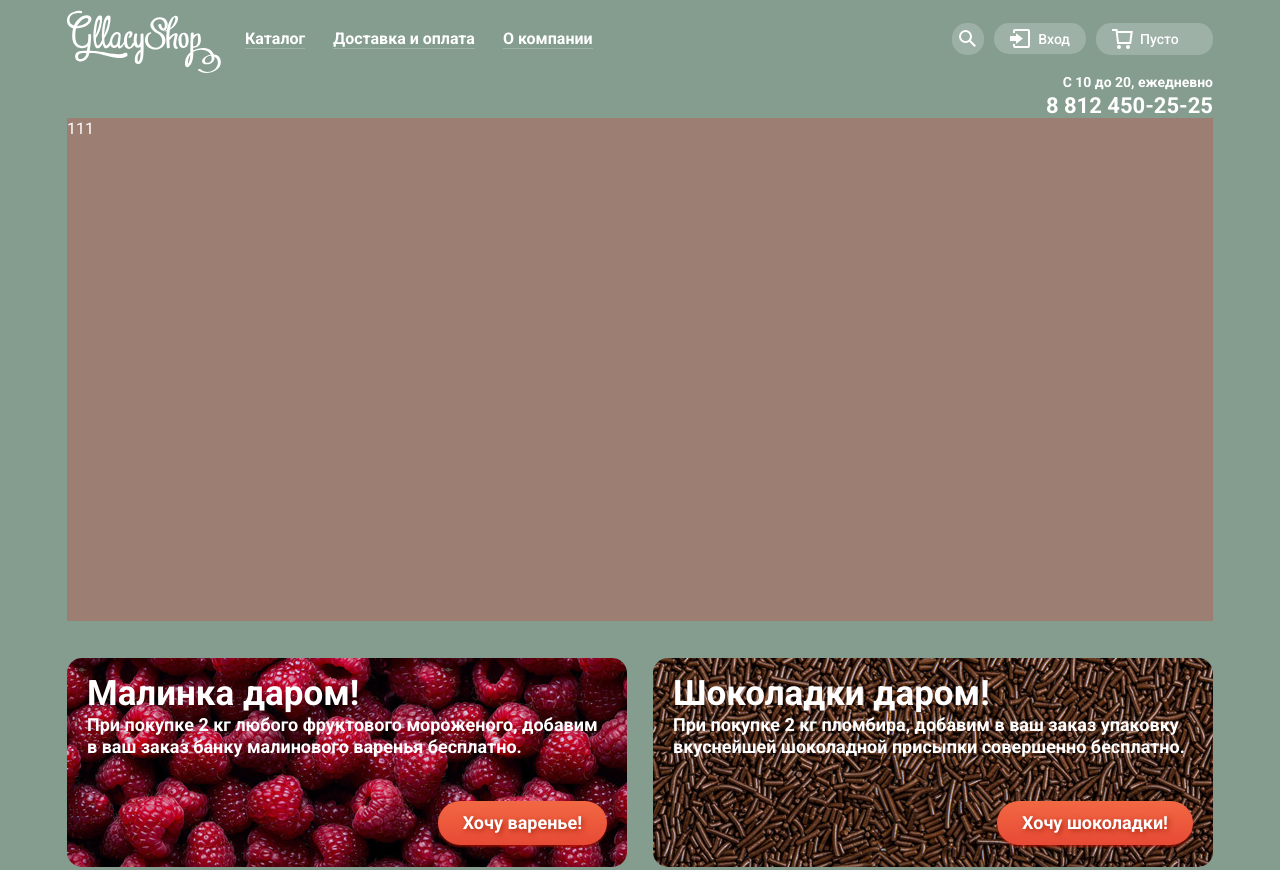
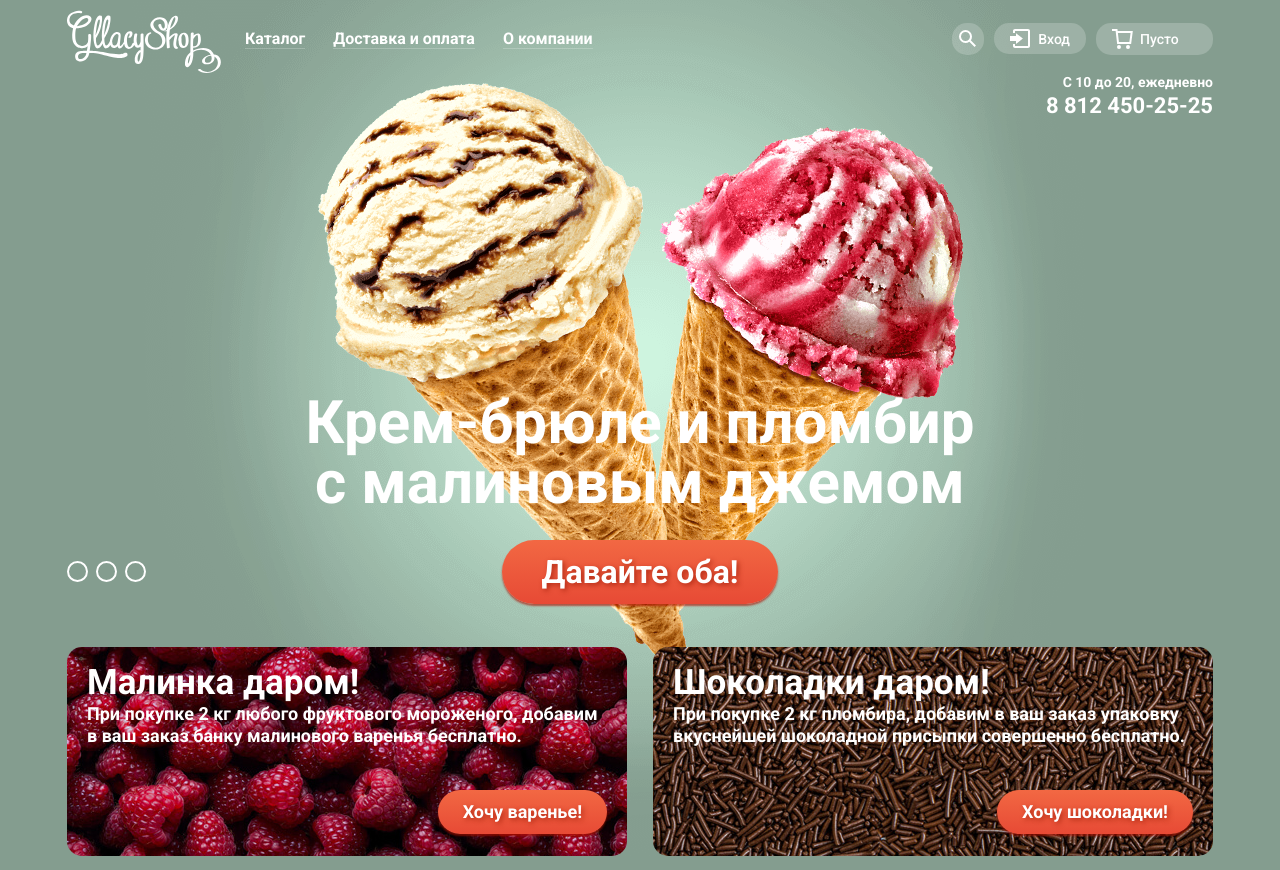
Before and after one commit to frontender-training/gllacy-base-23, a plain HTML site: page index.html in a window 1280 px wide. Shown: the top 870 px of the page. Drawn offline with Linux system fonts and the light colour scheme.

Commit message:
add: slider only

```diff
--- a/css/style.css
+++ b/css/style.css
@@ -1,14 +1,12 @@
-.slider,
-.goods,
-.filters {
+.filters,
+.goods {
 	display: none;
 }
 
-.temp1,
 .temp2,
 .temp-catalog	{
 	width: 100%;
-	height: 503px;
+	height: 167px;
 	margin-bottom: 37px;
 	background-color: rgba(255, 0, 0, .2);
 }
@@ -58,7 +56,13 @@ a {
 	overflow: hidden;
 }
 
+.hidden {
+	display: none;
+}
+
 .container {
+	position: relative;
+
 	width: 1146px;
 	margin: auto;
 	padding-right: 27px;
@@ -126,6 +130,8 @@ a {
 	padding-left: 15px;
 
 	background-color: rgb(248, 247, 244);
+
+	z-index: 2;
 }
 
 .field-layout {
@@ -304,6 +310,7 @@ a {
 	border-radius: 5px;
 	box-shadow: 0 20px 20px 0 rgba(0, 0, 0, 0.4);
 	list-style: none;
+	z-index: 3;
 
 	display: none;
 }
@@ -527,6 +534,68 @@ a {
 /*END of Work Time and Schedule*/
 
 /*Slider in index.html*/
+.slider {
+	position: relative;
+
+	padding-top: 275px;
+	margin-bottom: 43px;
+}
+
+.slider-bg {
+	position: absolute;
+	top: 0;
+	left: 0;
+	width: 100%;
+	height: 100%;
+}
+
+.bg-1 {
+	background-color: rgb(132, 157, 143);
+}
+
+.bg-2 {
+	background-color: rgb(137, 150, 166);
+}
+
+.bg-3 {
+	background-color: rgb(157, 139, 132);
+}
+
+.sliders {
+	position: absolute;
+	top: 0;
+	left: 0;
+}
+
+.slider-1 {
+	width: 1045px;
+	height: 881px;
+
+
+	background-image: url(../img/slider-1.png);
+	background-position: top left 78px;
+	background-repeat: no-repeat;
+}
+
+.slider-2 {
+	width: 1065px;
+	height: 859px;
+
+
+	background-image: url(../img/slider-2.png);
+	background-position: top left 68px;
+	background-repeat: no-repeat;
+}
+
+.slider-3 {
+	width: 1079px;
+	height: 854px;
+
+	background-image: url(../img/slider-3.png);
+	background-position: top left 61px;
+	background-repeat: no-repeat;
+}
+
 .slider-list {
 	margin: 0;
 	padding: 0;
@@ -534,13 +603,66 @@ a {
 	list-style: none;
 }
 
-.slider-item p {
-	margin: 0;
-	padding: 0;
+.slider-item {
+	padding-right: 230px;
+	padding-left: 230px;
+
 
 	font-size: 60px;
 	line-height: 60px;
 	font-weight: 700;
+	text-align: center;
+}
+
+.slider-item p {
+	margin-top: 0;
+	margin-bottom: 20px;
+	padding: 0;
+}
+
+.btn-slider {
+	padding-right: 40px;
+	padding-left: 40px;
+
+	font-size: 32px;
+	line-height: 44px;
+	font-weight: 700;
+}
+
+.slider-toggles {
+	content: "";
+
+	position: absolute;
+	bottom: 19px;
+	left: 0;
+
+	display: flex;
+	margin: 0;
+	padding: 0;
+
+	list-style: none;
+}
+
+.btn-toggle {
+	width: 21px;
+	height: 21px;
+	margin-right: 8px;
+
+	background: transparent;
+	border: 2px solid rgb(255, 255, 255);
+	border-radius: 50%;
+}
+
+.btn-toggle:focus,
+.btn-toggle:hover {
+	background-color: rgba(255, 255, 255, .4);
+	outline: none;
+}
+
+.toogle-checked,
+.btn-toggle:active {
+	background-color: rgb(255, 255, 255);
+	outline: none;
 }
 /*END of Slider in index.html*/
 
@@ -1247,6 +1369,8 @@ a {
 	box-shadow: 0 20px 20px 0 rgba(0, 0, 0, 0.4);
 	box-sizing: border-box;
 	border-collapse: collapse;
+
+	z-index: 2;
 }
 
 .cart tr {
--- a/index.html
+++ b/index.html
@@ -8,6 +8,11 @@
 		<link href="https://fonts.googleapis.com/css?family=Roboto:400,500,700&display=swap&subset=cyrillic" rel="stylesheet">
 	</head>
 	<body>
+		<div class="slider-bg bg-1">
+			<div class="container">
+				<div class="sliders slider-1"></div>
+			</div>
+		</div>
 		<header class="main-header container">
 			<nav class="main-navigation">
 				<div class="main-logo">
@@ -90,15 +95,15 @@
 				<ul class="slider-list">
 					<li class="slider-item">
 						<p>Крем-брюле и пломбир с малиновым джемом</p>
-						<a class="btn btn-big" href="catalog-item.html">Давайте оба!</a>
+						<a class="btn btn-slider" href="catalog-item.html">Давайте оба!</a>
 					</li>
 					<li class="slider-item hidden">
 						<p>Шоколадный пломбир и лимонный сорбет</p>
-						<a class="btn btn-big" href="catalog-item.html">Давайте оба!</a>
+						<a class="btn btn-slider" href="catalog-item.html">Давайте оба!</a>
 					</li>
 					<li class="slider-item hidden">
 						<p>Пломбир с помадкой и клубничный щербет</p>
-						<a class="btn btn-big" href="catalog-item.html">Давайте оба!</a>
+						<a class="btn btn-slider" href="catalog-item.html">Давайте оба!</a>
 					</li>
 				</ul>
 				<ul class="slider-toggles">
@@ -107,7 +112,6 @@
 					<li><button class="btn-toggle" type="button"><span class="visually-hidden">Третий слайд</span></button></li>
 				</ul>
 			</section>
-			<section class="temp1">111</section>
 			<section class="offers row">
 				<h2 class="visually-hidden">Промо-акции</h2>
 				<div class="offers-item offers-raspberry">
```
Also changed, not shown: img/slider-1.png (added), img/slider-2.png (added), img/slider-3.png (added).
